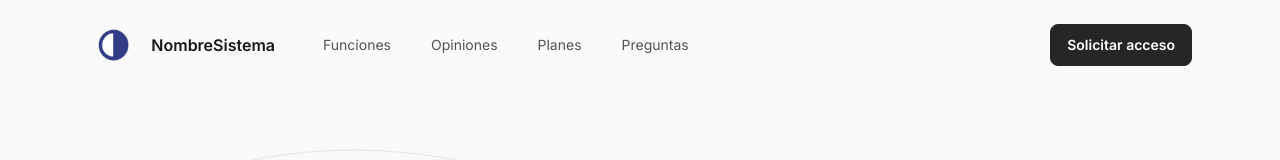
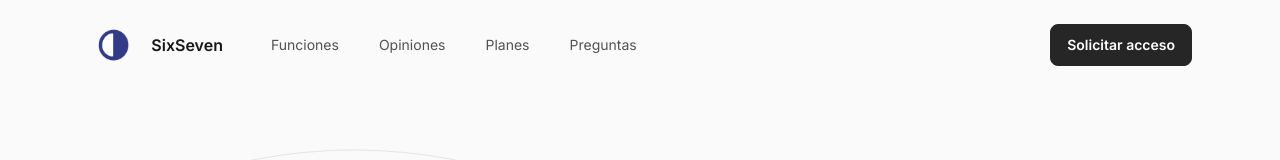
Before and after one commit to NicoP444/Proyecto_SoftwareIS, a React (Vite) app in the folder client/: page / in a window 1280 px wide. Shown: the top 160 px of the page. Built offline with nearby package versions, Linux system fonts and the light colour scheme; no server answers.

Commit message:
Cambiar nombre del sistema a SixSeven

```diff
--- a/client/index.html
+++ b/client/index.html
@@ -4,7 +4,7 @@
     <meta charset="UTF-8" />
     <link rel="icon" type="image/svg+xml" href="/favicon.ico" />
     <meta name="viewport" content="width=device-width, initial-scale=1" />
-    <title>NombreSistema</title>
+    <title>SixSeven</title>
   </head>
   <body>
     <div id="root"></div>
--- a/client/src/components/Plantilla.jsx
+++ b/client/src/components/Plantilla.jsx
@@ -9,7 +9,7 @@ import '../styles/Plantilla.css';
  * Plantilla de las pantallas internas: barra superior + menú lateral + contenido.
  * En App.jsx se usa como ruta "padre" y cada página aparece en <Outlet /> contiene layout.
  */
-export default function Plantilla({ nombreEmpresa = 'Empresa' }) {
+export default function Plantilla({ nombreEmpresa = 'SixSeven' }) {
   const [menuAbierto, setMenuAbierto] = useState(false);
   const [modalUsuariosAbierto, setModalUsuariosAbierto] = useState(false);
   // El Login guardó el usuario en el navegador
--- a/client/src/pages/Landing.jsx
+++ b/client/src/pages/Landing.jsx
@@ -36,9 +36,9 @@ export default function Landing() {
           <img
             className="brand-icon"
             src="/img/NombreEmpresa.png"
-            alt="Logo de Enfoque"
+            alt="Logo de SixSeven"
           />
-          NombreSistema
+          SixSeven
         </div>
         <div className="nav-links">
           <a href="#funciones">Funciones</a>
```
